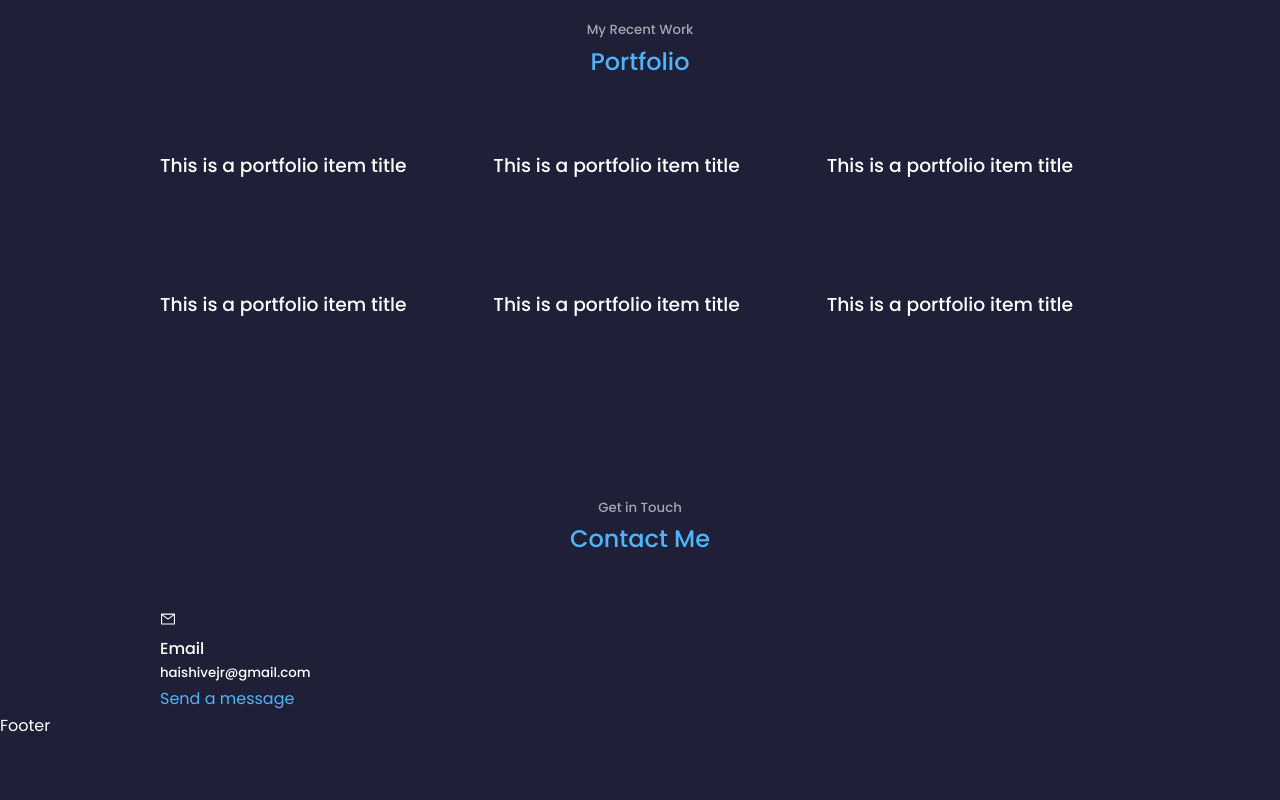
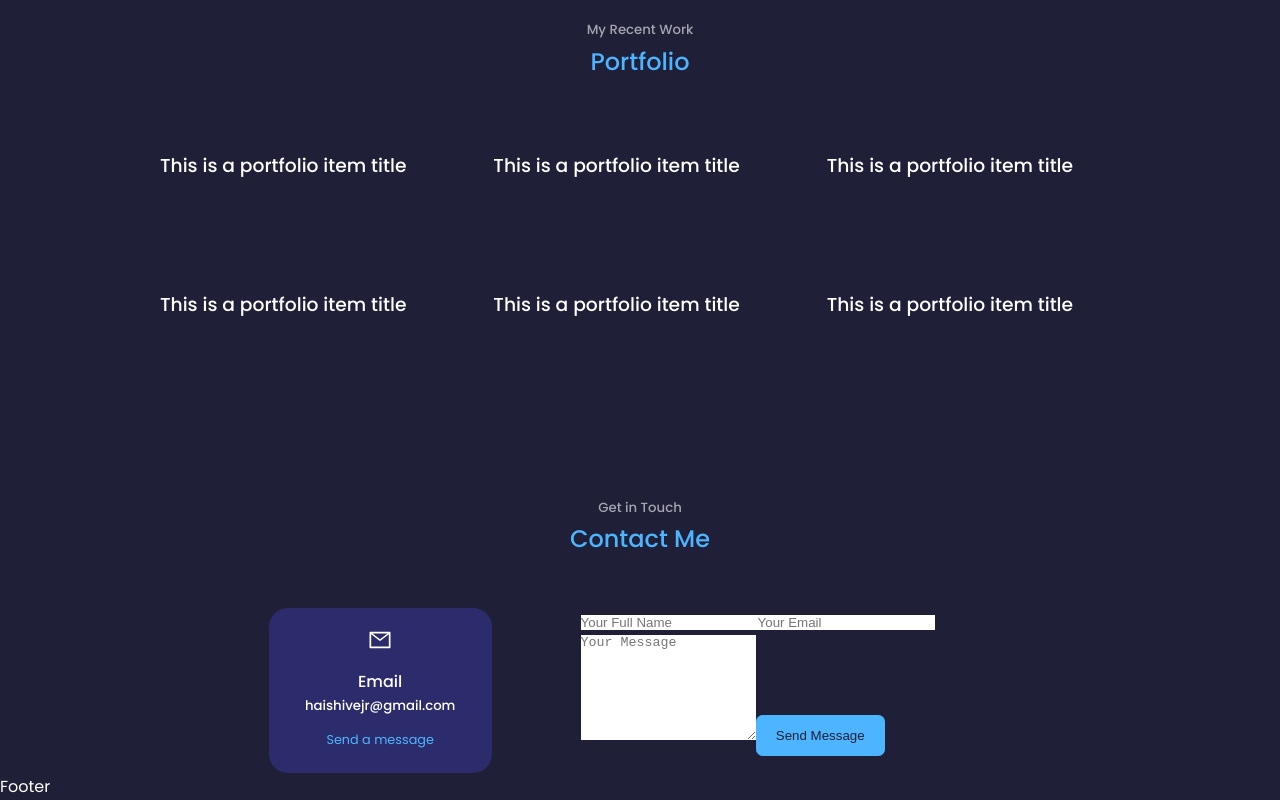
Before and after one commit to haijrshive/React-Portfolio-Website, a React (Create React App) app: page / in a window 1280 px wide. Shown: the part 2980-3780 px from the top of the page. Before the commit the page ends 3719 px from the top, so only its background shows below. Built offline with nearby package versions, Linux system fonts and the light colour scheme.

Commit message:
contact css

```diff
--- a/src/components/contact/Contact.jsx
+++ b/src/components/contact/Contact.jsx
@@ -11,13 +11,19 @@
       <div className="container contact__container">
         <div className="contact__options">
           <article className="contact__option">
-            <AiOutlineMail/>
+            <AiOutlineMail className="contact__option-icon"/>
             <h4>Email</h4>
             <h5>haishivejr@gmail.com</h5>
-            <a href="mailto:haishivejr@gmail.com">Send a message</a>
+            <a href="mailto:haishivejr@gmail.com" target="_blank">Send a message</a>
           </article>
         </div>
         {/* END OF CONTACT OPTIONS */}
+        <form action="">
+          <input type="text" name="name" placeholder="Your Full Name" required />
+          <input type="email" name="email" placeholder="Your Email" required />
+          <textarea name="message" rows="7" placeholder="Your Message" required ></textarea>
+          <button type="submit" className="btn btn-primary">Send Message</button>
+        </form>
       </div>
     </section>
   )
--- a/src/components/contact/contact.css
+++ b/src/components/contact/contact.css
@@ -0,0 +1,37 @@
+.container.contact__container {
+    width: 58%;
+    display: grid;
+    grid-template-columns: 30% 58%;
+    gap: 12%
+}
+
+.contact__options {
+    display: flex;
+    flex-direction: column;
+    gap: 1.2 rem;
+}
+
+.contact__option {
+    background: var(--color-bg-variant);
+    padding: 1.2rem;
+    border-radius: 1.2rem;
+    text-align: center;
+    border: 1px solid transparent;
+    transition: var(--transition);
+}
+
+.contact__option:hover {
+    background: transparent;
+    border-color: var(--color-primary-variant);
+}
+
+.contact__option-icon {
+    font-size: 1.5rem;
+    margin-bottom: 0.5rem;
+}
+
+.contact__option a {
+    margin-top: 0.7rem;
+    display: inline-block;
+    font-size: 0.8rem;
+}
```
